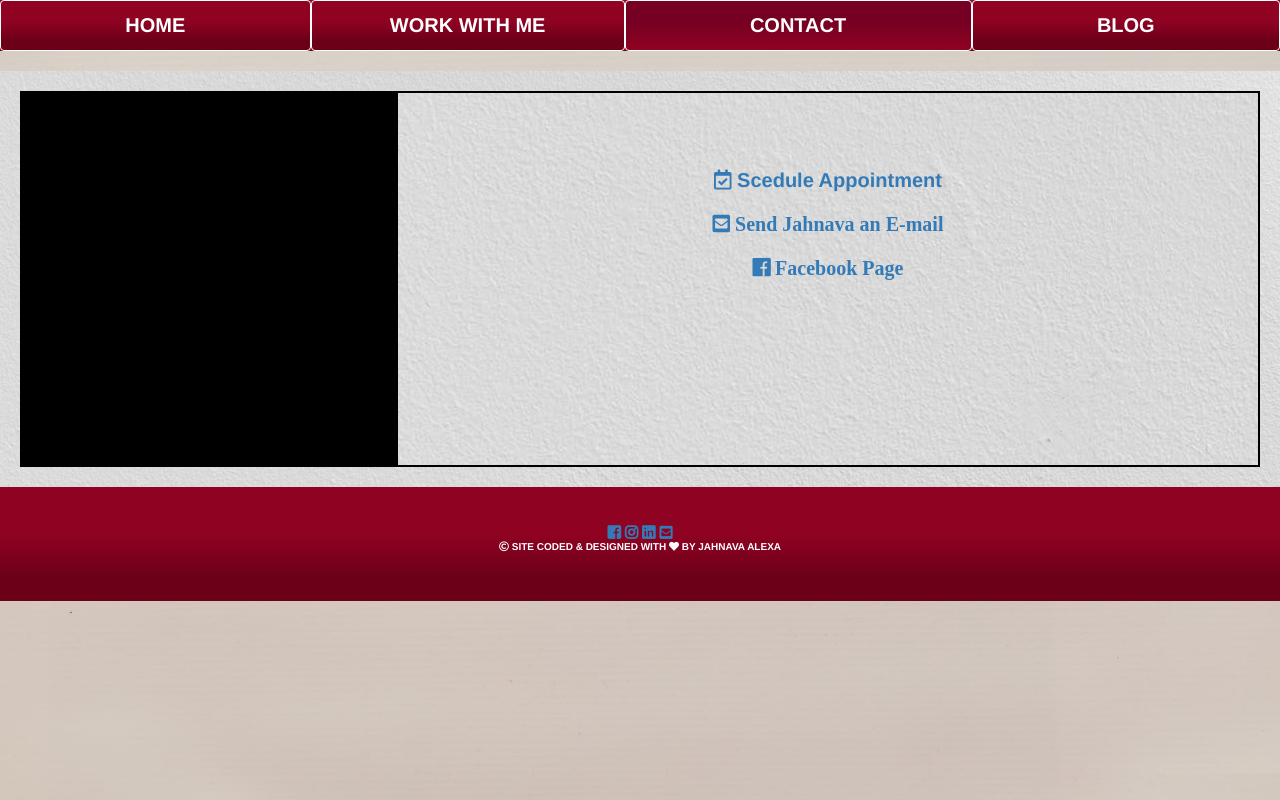
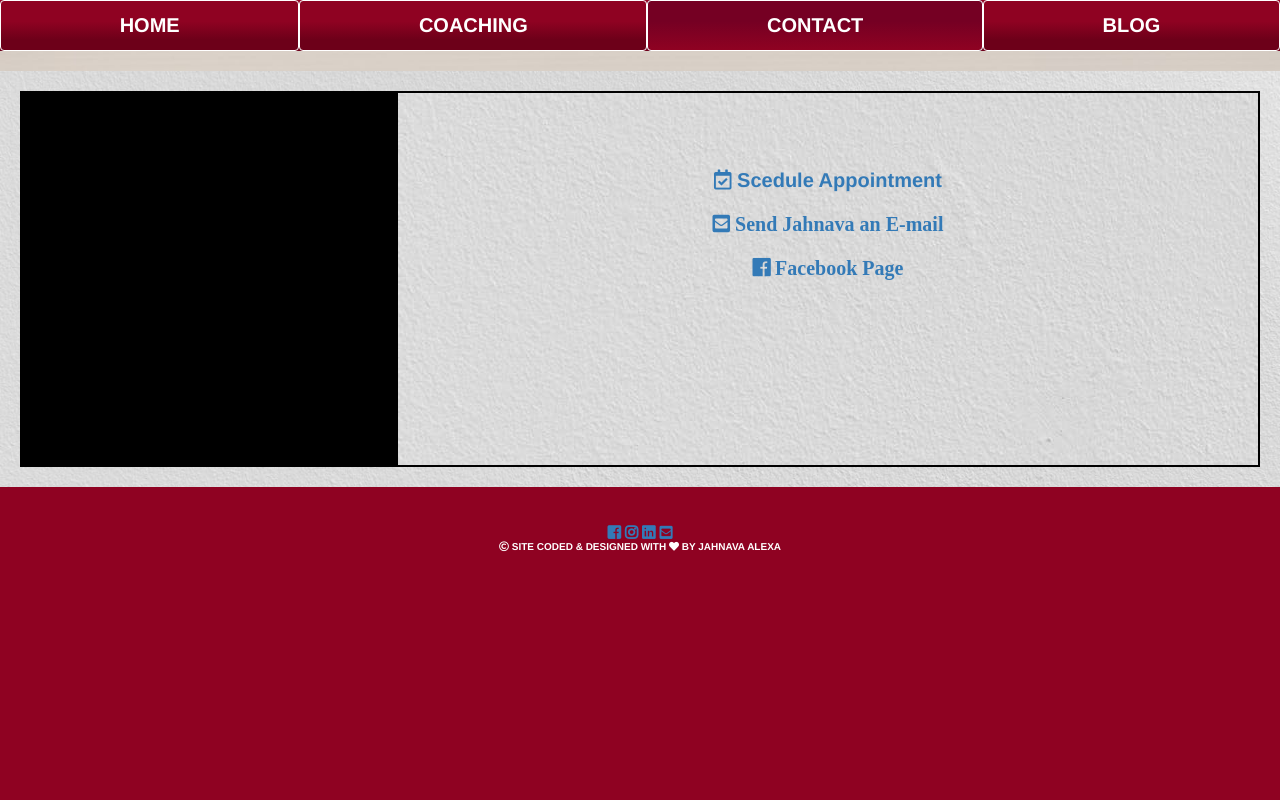
Before and after one commit to Jahnava/HealthCoach, a website: page public/html/contact.html in a window 1280 px wide. Shown: the top 800 px of the page. Drawn offline with nearby package versions, Linux system fonts and the light colour scheme; a web font is replaced by a local one.

```diff
--- a/public/css/main.css
+++ b/public/css/main.css
@@ -213,6 +213,21 @@
 background: linear-gradient(to bottom, #8f0222 42%,#6d0019 78%); /* W3C, IE10+, FF16+, Chrome26+, Opera12+, Safari7+ */
 filter: progid:DXImageTransform.Microsoft.gradient( startColorstr='#8f0222', endColorstr='#6d0019',GradientType=0 ); /* IE6-9 */
 }
+.sticky-footer2{
+  flex: 0 0 auto;
+  font-weight: bold;
+  font-size: 15px;
+  text-transform: uppercase;
+  padding-top: 3%;
+  padding-bottom: 100%;
+  color: white;
+background:black;
+background: #8f0222; /* Old browsers */
+background: -moz-linear-gradient(top, #8f0222 42%, #6d0019 78%); /* FF3.6-15 */
+background: -webkit-linear-gradient(top, #8f0222 42%,#6d0019 78%); /* Chrome10-25,Safari5.1-6 */
+background: linear-gradient(to bottom, #8f0222 42%,#6d0019 78%); /* W3C, IE10+, FF16+, Chrome26+, Opera12+, Safari7+ */
+filter: progid:DXImageTransform.Microsoft.gradient( startColorstr='#8f0222', endColorstr='#6d0019',GradientType=0 ); /* IE6-9 */
+}
 
 #header-pic {
   background-image: url('/images/header-background.jpeg');
--- a/public/html/contact.html
+++ b/public/html/contact.html
@@ -17,7 +17,7 @@
     <ul class="nav nav-pills nav-justified">
       <!-- <li role="presentation" class="active"><a href="#home">Home</a></li> -->
       <li role="presentation"><a href="/html/index.html">Home</a></li>
-      <li role="presentation"><a href="/html/calendar.html">Work With Me</a></li>
+      <li role="presentation"><a href="/html/calendar.html">Coaching</a></li>
       <li role="presentation" class="active"><a href="/html/contact.html">Contact</a></li>
       <!-- <li role="presentation"><a href="/html/vlog.html">Vlog</a></li> -->
       <li role="presentation"><a href="/html/blog.html">Blog</a></li>
@@ -45,7 +45,7 @@
        </div>
      </div>
 
-     <div class="sticky-footer text-center">
+     <div class="sticky-footer2 text-center">
        <a href="https://www.facebook.com/InspiredHealthCoach"> <i class="fab fa-facebook-square"></i></a>
        <a href="https://www.instagram.com/jahnava.alexa"><i class="fab fa-instagram"></i></a>
        <a href="https://www.linkedin.com/in/jahnava-farmer/"><i class="fab fa-linkedin"></i></a>
```
Also changed, not shown: public/html/blog.html (+1 -1 lines), public/html/calendar.html (+1 -1 lines), public/html/index.html (+1 -1 lines), public/html/vlog.html (+1 -1 lines).
